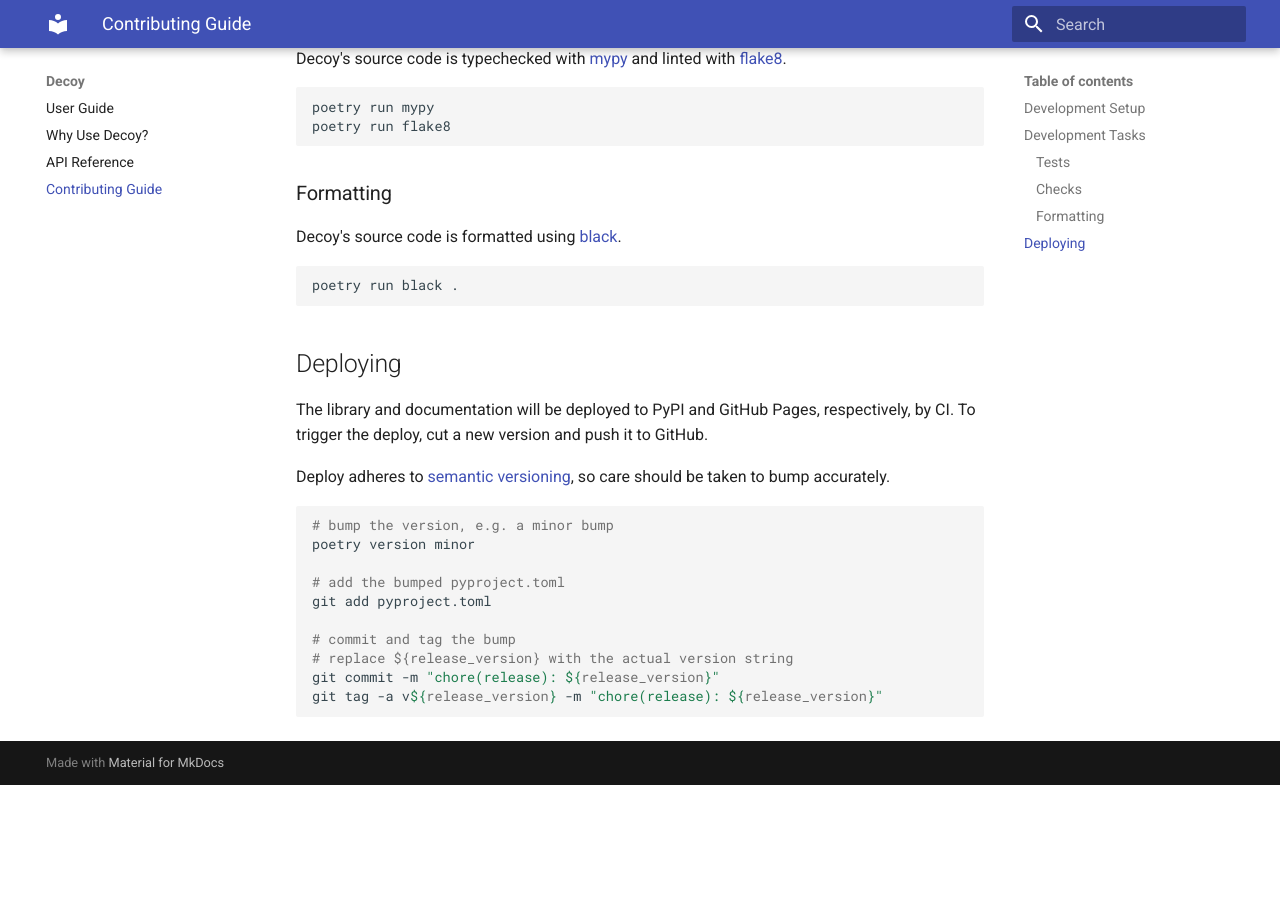
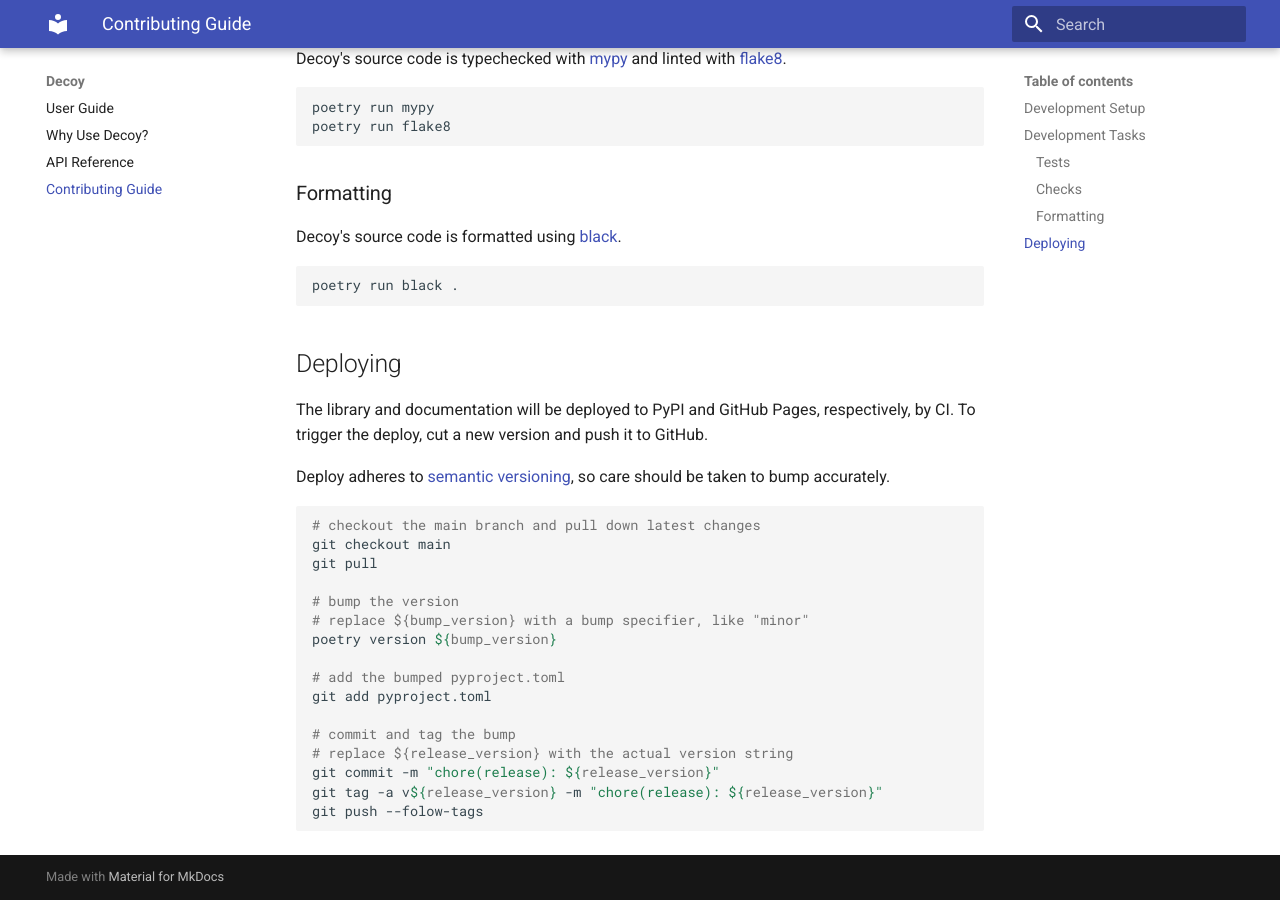
Before and after one commit to mcous/decoy, an MkDocs documentation site: the page built from docs/contributing.md, in a window 1280 px wide and 900 px high, scrolled down 875 px. Built offline with MkDocs 1.6.1 and Material for MkDocs 9.7.7, drawn with Linux system fonts in a browser that asks for light colours; before the commit the page ends 1660 px from its top, so only the background shows below that.

````diff
--- a/docs/contributing.md
+++ b/docs/contributing.md
@@ -61,8 +61,13 @@
 Deploy adheres to [semantic versioning][], so care should be taken to bump accurately.
 
 ```bash
-# bump the version, e.g. a minor bump
-poetry version minor
+# checkout the main branch and pull down latest changes
+git checkout main
+git pull
+
+# bump the version
+# replace ${bump_version} with a bump specifier, like "minor"
+poetry version ${bump_version}
 
 # add the bumped pyproject.toml
 git add pyproject.toml
@@ -71,6 +76,7 @@
 # replace ${release_version} with the actual version string
 git commit -m "chore(release): ${release_version}"
 git tag -a v${release_version} -m "chore(release): ${release_version}"
+git push --folow-tags
 ```
 
 [semantic versioning]: https://semver.org/
````
Also changed, not shown: README.md (+3 -0 lines), 1 other file.
